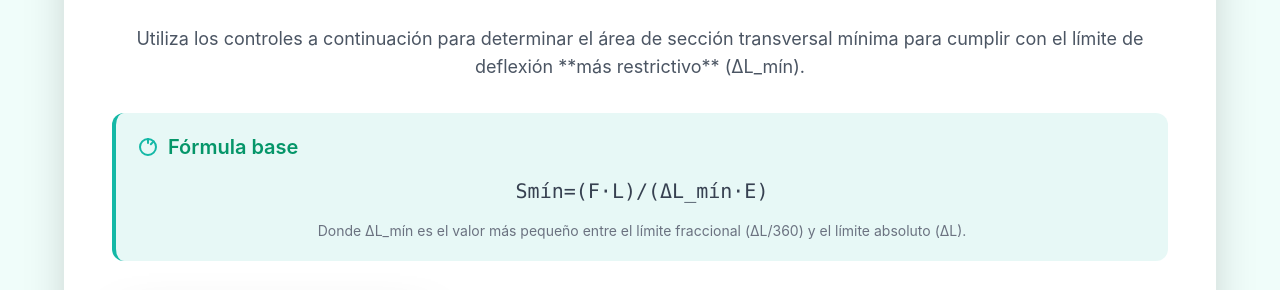
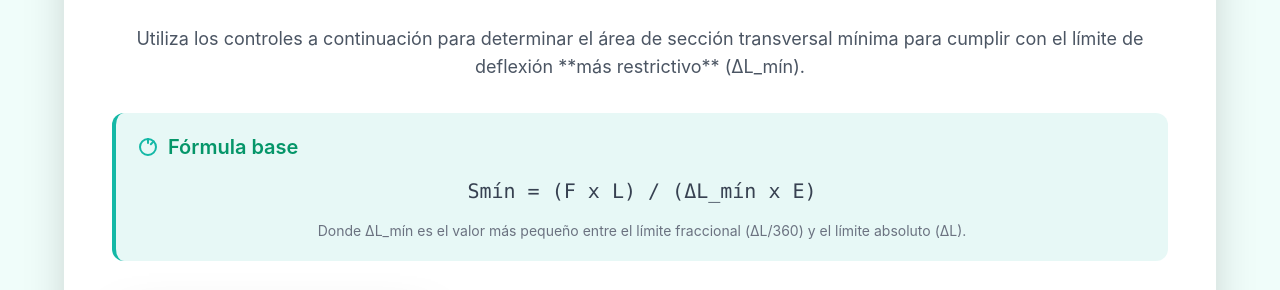
Before and after one commit to jpastor-1/CalculadoraRigidezMaterial, a plain HTML site: page index.html in a window 1280 px wide. Shown: the part 144-434 px from the top of the page. Drawn offline with nearby package versions, Linux system fonts and the light colour scheme.

Commit message:
Update index.html

```diff
--- a/index.html
+++ b/index.html
@@ -84,7 +84,7 @@
                 Fórmula base
             </h2>
             <div class="text-center text-gray-700 font-mono text-xl py-2">
-                Smín=(F·L)/(ΔL_mín·E)
+                Smín = (F x L) / (ΔL_mín x E)
             </div>
             <p class="text-sm text-center text-gray-500 mt-2">
                 Donde ΔL_mín es el valor más pequeño entre el límite fraccional (ΔL/360) y el límite absoluto (ΔL).
```
